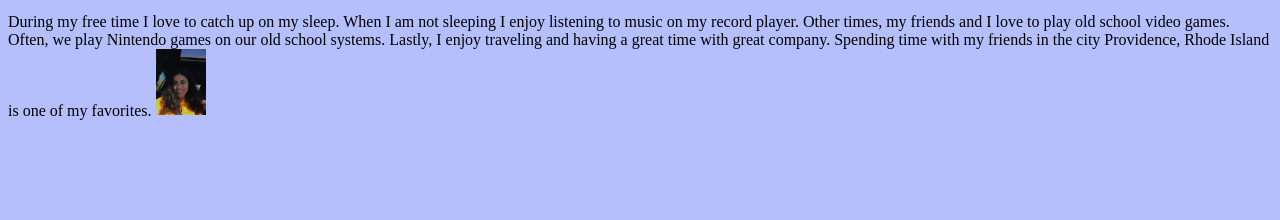
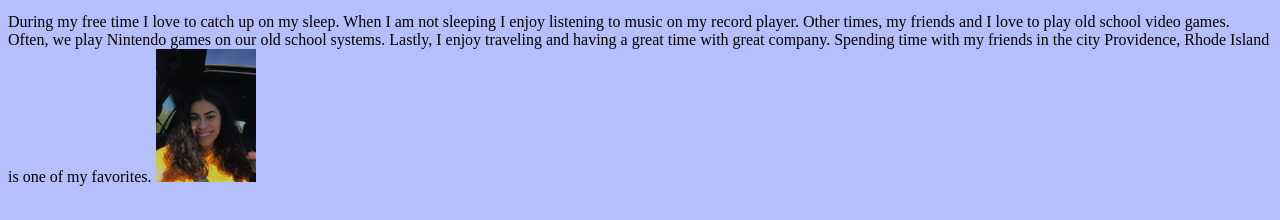
Before and after one commit to Keilinsolis/Keilinsolis.github.io, a plain HTML site: page aboutme.html in a window 1280 px wide. Shown: the part 370-590 px from the top of the page. Drawn offline with Linux system fonts and the light colour scheme.

Commit message:
Update aboutme.html

```diff
--- a/aboutme.html
+++ b/aboutme.html
@@ -25,6 +25,6 @@
     <p> My name is Keilin Solis. I am a student at the Universtity of Rhode Island who is majoring in Computer Science and minoring in Gneder Womans Studies. I am from East Providence, Rhode Island and went to East Providence High School. Previously, I had attended the Community College of Rhode Isand. At the University of Rhode Island I am part of the Talent Development Scholars.
   <br>
       <p>During my free time I love to catch up on my sleep. When I am not sleeping I enjoy listening to music on my record player. Other times, my friends and I love to play old school video games. Often, we play Nintendo games on our old school systems. Lastly, I enjoy traveling and having a great time with great company. Spending time with my friends in the city Providence, Rhode Island is one of my favorites.
-  <img src="keilin.jpg" width="50">
+  <img src="keilin.jpg" width="100">
   </body>
 </html>
```
